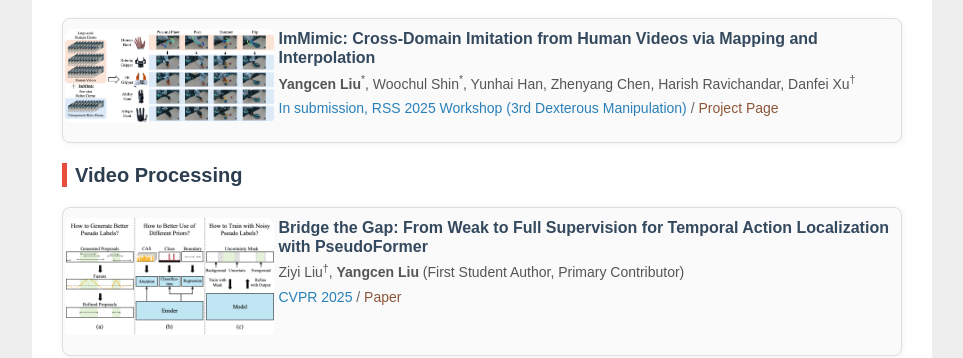
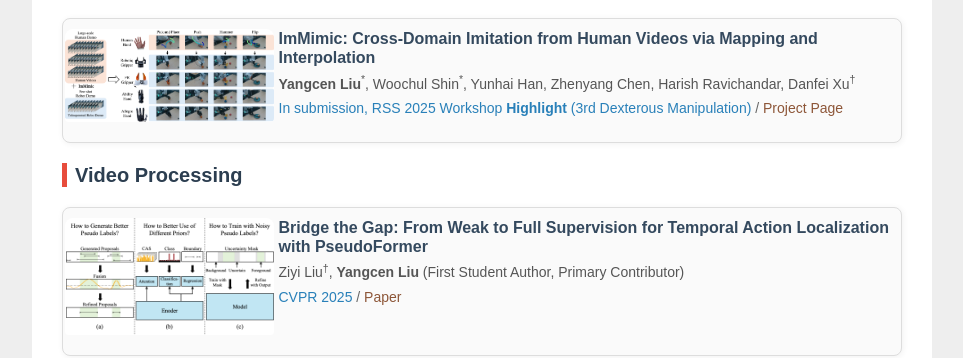
Before and after one commit to YangcenLiu/homepage.github.io, a Jekyll site: the page index.html, which Jekyll copies as it is, in a window 1280 px wide and 900 px high, scrolled down 974 px. Shown: the part 160-518 px from the top of the window, without its empty margins (158-1121 px from the left). Built offline with Jekyll 4.4.1, drawn with Linux system fonts in a browser that asks for light colours; nearby versions of some CDN libraries.

Commit message:
ravichandar

```diff
--- a/index.html
+++ b/index.html
@@ -420,7 +420,7 @@ a:hover{color:#bc6262}
                                     <strong>Yangcen Liu</strong><sup>*</sup>, Woochul Shin<sup>*</sup>, Yunhai Han, Zhenyang Chen, Harish Ravichandar, Danfei Xu<sup>†</sup>
                                 </h6>
                                 <p class="info">
-                                    <span class="conference">In submission, RSS 2025 Workshop (3rd Dexterous Manipulation)</span> /
+                                    <span class="conference">In submission, RSS 2025 Workshop <strong>Highlight</strong> (3rd Dexterous Manipulation)</span> /
                                     <a href="https://sites.google.com/view/immimic">Project Page</a>
                                 </p>
                             </div>
```
